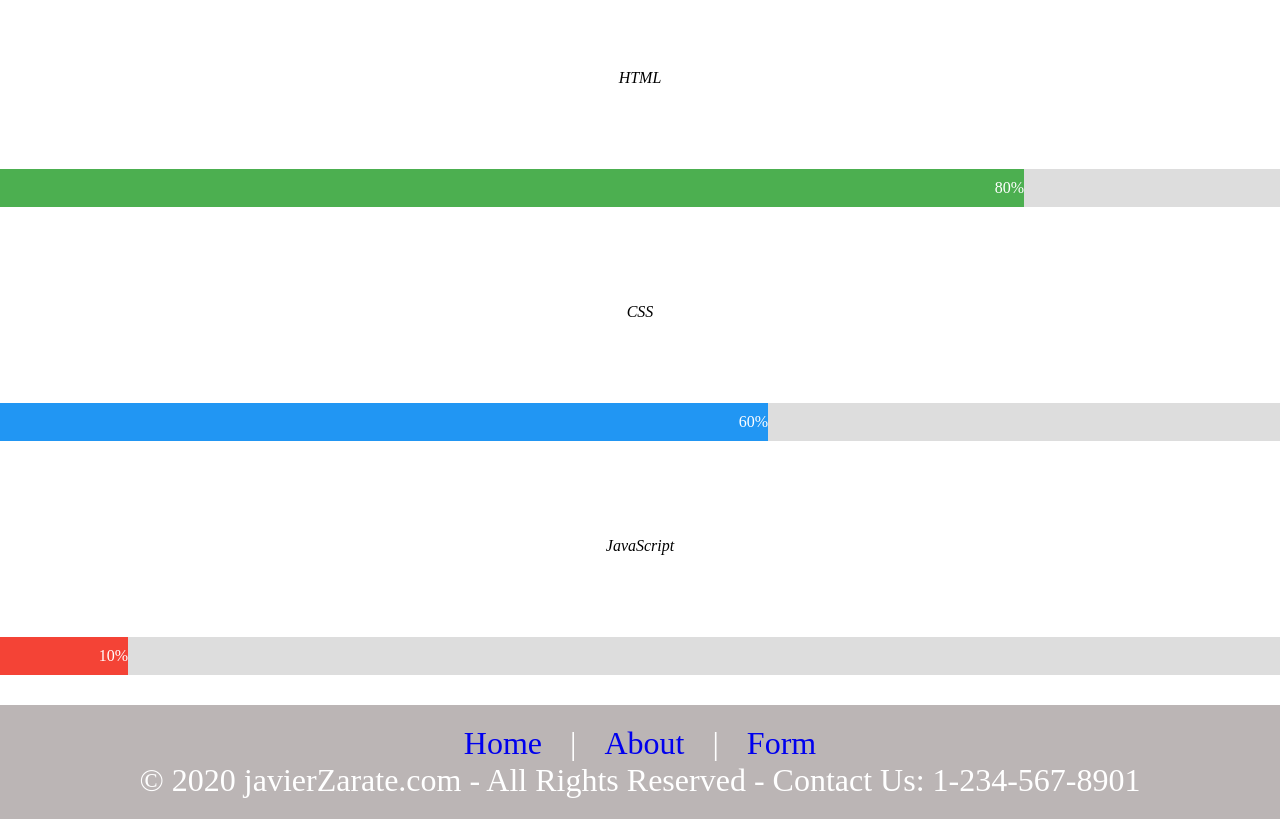
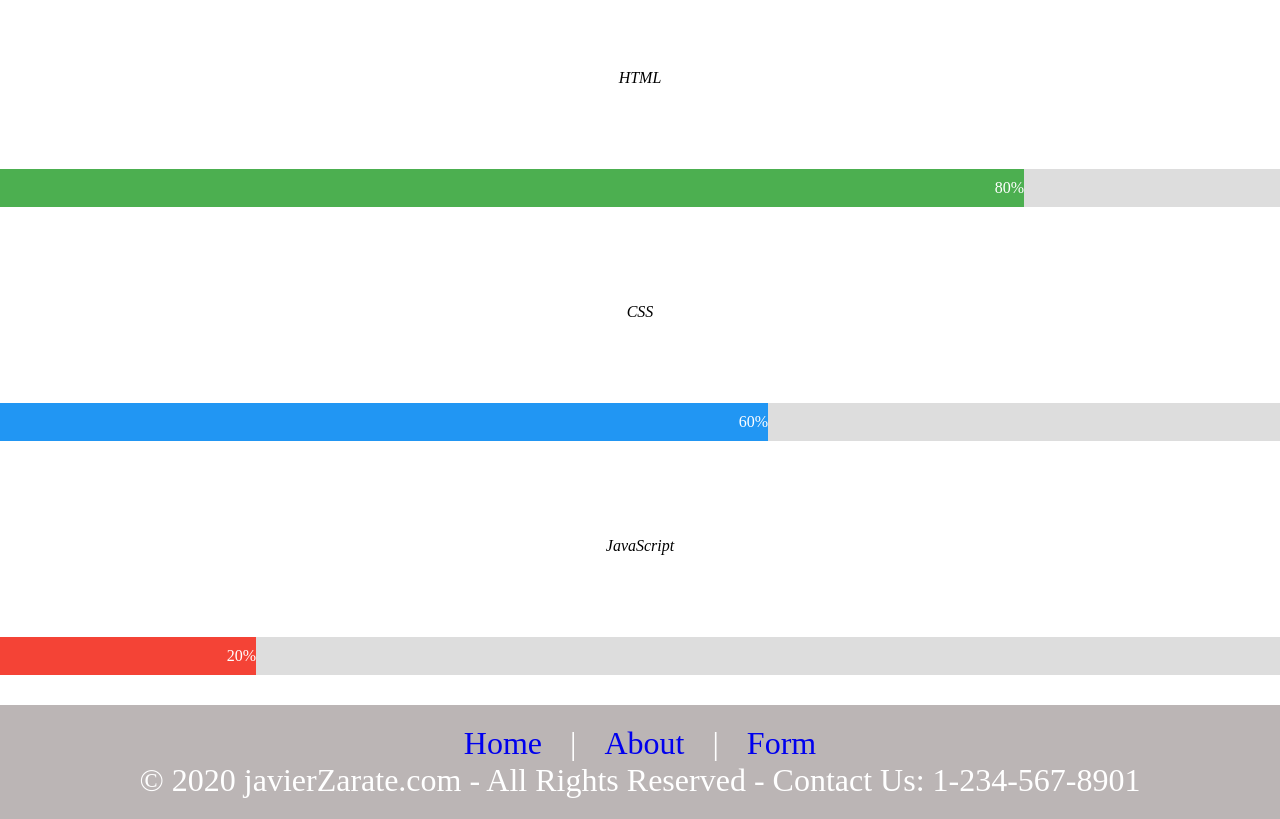
Before and after one commit to zaratejavier/AboutMe, a plain HTML site: page about.html in a window 1280 px wide. Shown: the part 1582-2401 px from the top of the page. Drawn offline with Linux system fonts and the light colour scheme.

Commit message:
modified the programming skills section

```diff
--- a/about.html
+++ b/about.html
@@ -111,7 +111,7 @@
 
   <p class="italic">JavaScript</p>
   <div class="container-2">
-    <div class="skills js">10%</div>
+    <div class="skills js">20%</div>
   </div>
 
 
--- a/css/about.css
+++ b/css/about.css
@@ -110,7 +110,7 @@ img {
   background-color: #2196F3;
 }
 .js {
-  width: 10%;
+  width: 20%;
   background-color: #f44336;
 }
 
--- a/main.js
+++ b/main.js
@@ -15,7 +15,6 @@ document.addEventListener("DOMContentLoaded", function () {
     laname = lastName.value
     email = mail.value
     moreInfor = subject.value
-
 
     alert("Information you provided! \nFirst Name: " + name + " \n" +
     "Last Name: " + laname + "\n" + "Email: " + email + "\n" +
```
Also changed, not shown: form.html (+0 -1 lines).
